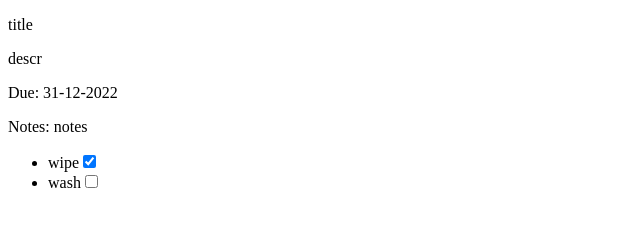
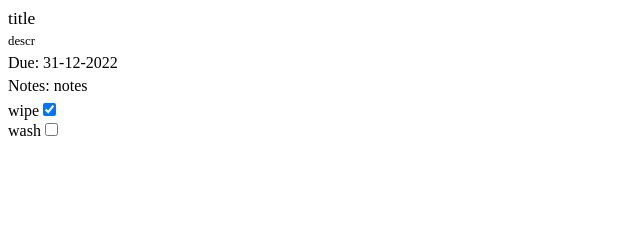
Before and after one commit to AthTop/todo-list, a plain HTML site: page index.html in a window 1280 px wide. Shown: the whole page, without its empty margins (0-640 px from the left). Drawn offline with Linux system fonts and the light colour scheme.

Commit message:
Hide/Expand todos

```diff
--- a/index.html
+++ b/index.html
@@ -5,6 +5,7 @@
     <meta name="viewport" content="width=device-width, initial-scale=1.0">
     <title>Document</title>
     <script src="./main.js" defer></script>
+    <link rel="stylesheet" href="./style.css">
 </head>
 <body>
     <header></header>
--- /dev/null
+++ b/style.css
@@ -0,0 +1,44 @@
+[priority='1'] {
+    /* background: red; */
+}
+
+.project {
+    display: flex;
+    flex-direction: column;
+}
+
+main {
+    display: flex;
+    gap: 10px;
+}
+
+.todo {
+    display: grid;
+    gap: 5px;
+    width: 100%;
+}
+
+.todo ul {
+    list-style: none;
+    margin: 0;
+    padding: 0;
+    display: flex;
+    flex-direction: column;
+}
+
+.todo p {
+    margin: 0;
+    padding: 0;
+}
+
+.todo-title {
+    font-size: 1.1rem;
+}
+
+.todo .description {
+    font-size: 0.8rem;
+}
+
+.hidden {
+    display: none;
+}
```
